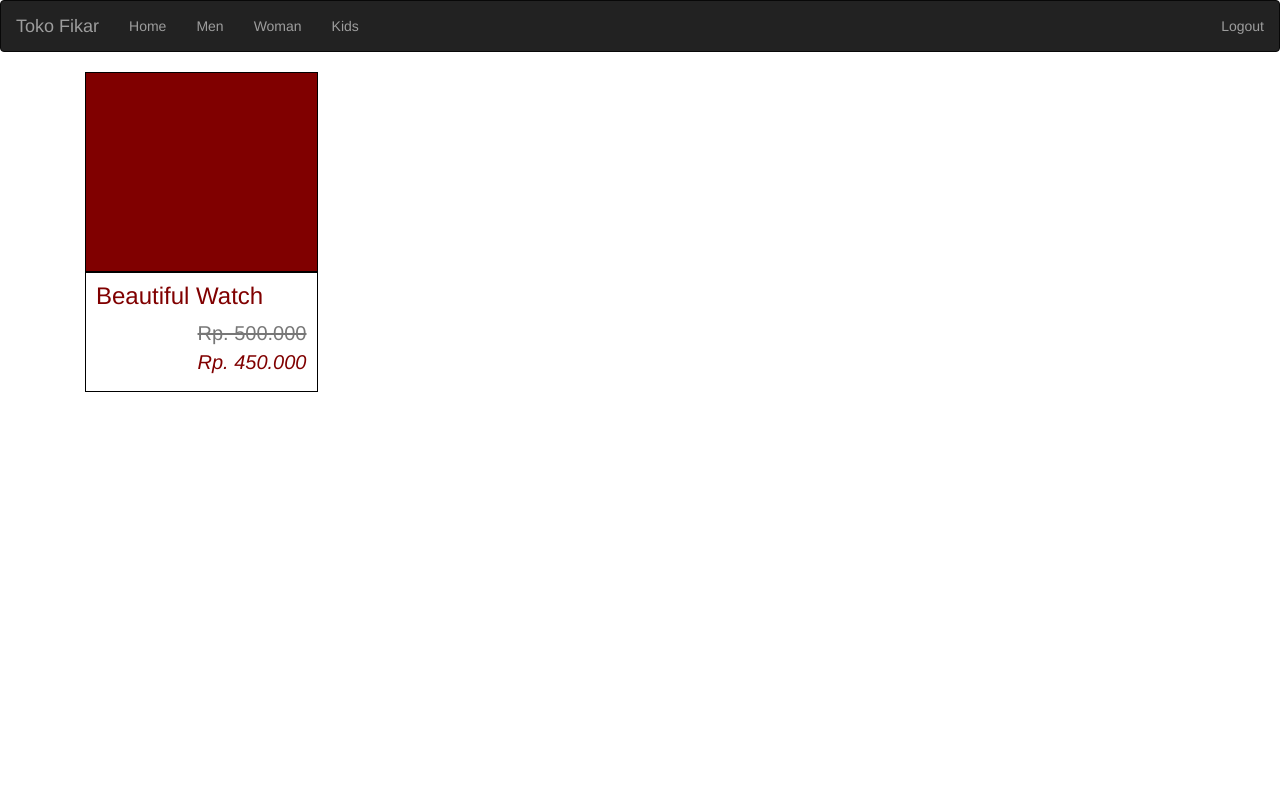
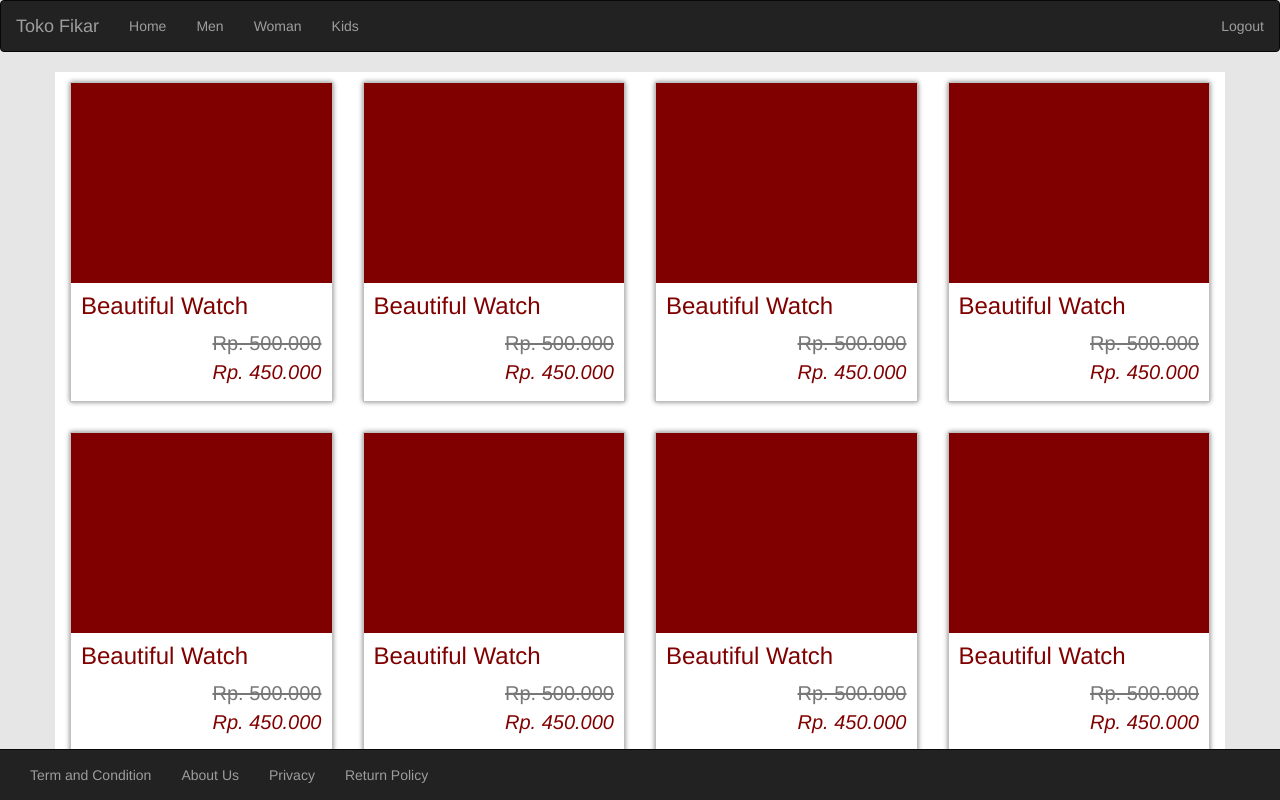
Before and after one commit to gekif/TFShoppingCart, a PHP site: page / in a window 1280 px wide. Run offline with PHP 8.4, Linux system fonts and the light colour scheme.

Commit message:
TokoFikarSCV.1.2: Complete Main Page

```diff
--- a/index.php
+++ b/index.php
@@ -1,13 +1,9 @@
 <!doctype html>
-<html lang="en">
+<html>
 <head>
-    <meta charset="UTF-8">
-    <meta name="viewport"
-          content="width=device-width, user-scalable=no, initial-scale=1.0, maximum-scale=1.0, minimum-scale=1.0">
-    <meta http-equiv="X-UA-Compatible" content="ie=edge">
     <title>Toko Fikar</title>
+    <link rel="stylesheet" href="//maxcdn.bootstrapcdn.com/bootstrap/3.3.6/css/bootstrap.min.css">
     <link rel="stylesheet" href="style.css">
-    <link rel="stylesheet" href="//maxcdn.bootstrapcdn.com/bootstrap/3.3.6/css/bootstrap.min.css">
 </head>
 <body>
 <nav class="navbar navbar-inverse">
@@ -30,7 +26,7 @@
 <div class="container">
     <div class="row">
         <div class="col-md-3">
-            <div class="col-md-12">
+            <div class="col-md-12 single-item noPadding">
                 <div class="top"></div>
                 <div class="bottom">
                     <h3 class="item-title">Beautiful Watch</h3>
@@ -40,10 +36,97 @@
                 </div>
             </div>
         </div>
-
+        <div class="col-md-3">
+            <div class="col-md-12 single-item noPadding">
+                <div class="top"></div>
+                <div class="bottom">
+                    <h3 class="item-title">Beautiful Watch</h3>
+                    <div class="pull-right cutted-price text-muted"><del>Rp. 500.000</del></div>
+                    <div class="clearfix"></div>
+                    <div class="pull-right discounted-price">Rp. 450.000</div>
+                </div>
+            </div>
+        </div>
+        <div class="col-md-3">
+            <div class="col-md-12 single-item noPadding">
+                <div class="top"></div>
+                <div class="bottom">
+                    <h3 class="item-title">Beautiful Watch</h3>
+                    <div class="pull-right cutted-price text-muted"><del>Rp. 500.000</del></div>
+                    <div class="clearfix"></div>
+                    <div class="pull-right discounted-price">Rp. 450.000</div>
+                </div>
+            </div>
+        </div>
+        <div class="col-md-3">
+            <div class="col-md-12 single-item noPadding">
+                <div class="top"></div>
+                <div class="bottom">
+                    <h3 class="item-title">Beautiful Watch</h3>
+                    <div class="pull-right cutted-price text-muted"><del>Rp. 500.000</del></div>
+                    <div class="clearfix"></div>
+                    <div class="pull-right discounted-price">Rp. 450.000</div>
+                </div>
+            </div>
+        </div>
+        <div class="col-md-3">
+            <div class="col-md-12 single-item noPadding">
+                <div class="top"></div>
+                <div class="bottom">
+                    <h3 class="item-title">Beautiful Watch</h3>
+                    <div class="pull-right cutted-price text-muted"><del>Rp. 500.000</del></div>
+                    <div class="clearfix"></div>
+                    <div class="pull-right discounted-price">Rp. 450.000</div>
+                </div>
+            </div>
+        </div>
+        <div class="col-md-3">
+            <div class="col-md-12 single-item noPadding">
+                <div class="top"></div>
+                <div class="bottom">
+                    <h3 class="item-title">Beautiful Watch</h3>
+                    <div class="pull-right cutted-price text-muted"><del>Rp. 500.000</del></div>
+                    <div class="clearfix"></div>
+                    <div class="pull-right discounted-price">Rp. 450.000</div>
+                </div>
+            </div>
+        </div>
+        <div class="col-md-3">
+            <div class="col-md-12 single-item noPadding">
+                <div class="top"></div>
+                <div class="bottom">
+                    <h3 class="item-title">Beautiful Watch</h3>
+                    <div class="pull-right cutted-price text-muted"><del>Rp. 500.000</del></div>
+                    <div class="clearfix"></div>
+                    <div class="pull-right discounted-price">Rp. 450.000</div>
+                </div>
+            </div>
+        </div>
+        <div class="col-md-3">
+            <div class="col-md-12 single-item noPadding">
+                <div class="top"></div>
+                <div class="bottom">
+                    <h3 class="item-title">Beautiful Watch</h3>
+                    <div class="pull-right cutted-price text-muted"><del>Rp. 500.000</del></div>
+                    <div class="clearfix"></div>
+                    <div class="pull-right discounted-price">Rp. 450.000</div>
+                </div>
+            </div>
+        </div>
     </div>
 </div>
 
+<div class="clearfix"></div>
+<footer class="navbar navbar-inverse navbar-fixed-bottom">
+    <div class="container-fluid">
+        <ul class="nav navbar-nav">
+            <li><a href="#">Term and Condition</a></li>
+            <li><a href="#">About Us</a></li>
+            <li><a href="#">Privacy</a></li>
+            <li><a href="#">Return Policy</a></li>
+        </ul>
+    </div>
+</footer>
 
 <script src="//maxcdn.bootstrapcdn.com/bootstrap/3.3.6/js/bootstrap.min.js"></script>
 <script src="http://code.jquery.com/jquery-1.12.0.js" integrity="sha256-yFU3rK1y8NfUCd/B4tLapZAy9x0pZCqLZLmFL3AWb7s=" crossorigin="anonymous"></script>
--- a/style.css
+++ b/style.css
@@ -1,12 +1,30 @@
+.noPadding {
+    padding: 0;
+}
+
+body {
+    background: #e6e6e6;
+}
+
+.container {
+    background: white;
+}
+
+.single-item {
+    height: 320px;
+    border: 1px solid silver;
+    box-shadow: 0 0 5px gray;
+    margin-top: 10px;
+    margin-bottom: 20px;
+}
+
 .top {
     background: maroon;
     height: 200px;
-    border: 1px solid black;
 }
 
 .bottom {
-    height: 120px;
-    border: 1px solid black;
+    height: 100px;
 }
 
 .item-title {
```
